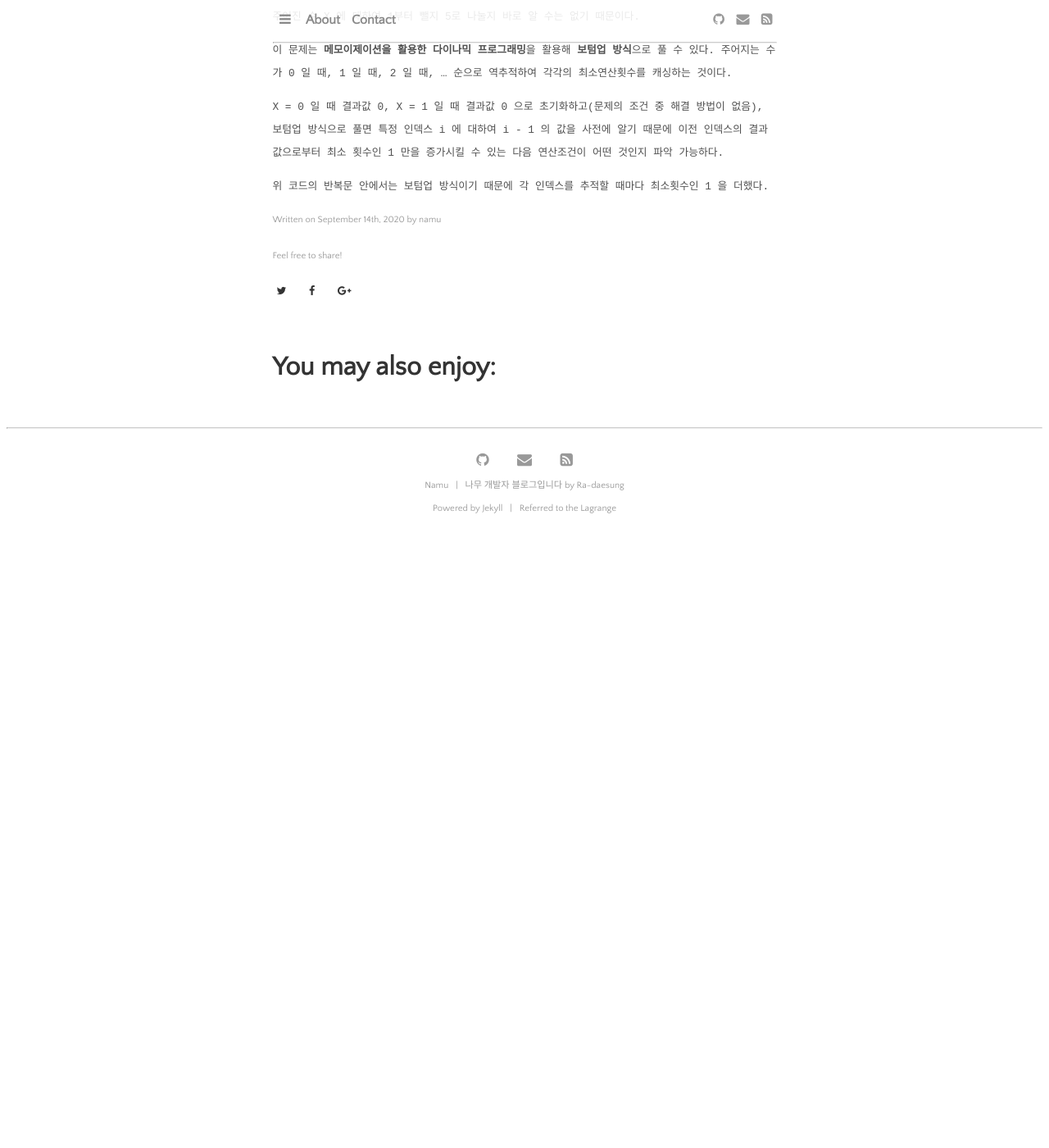
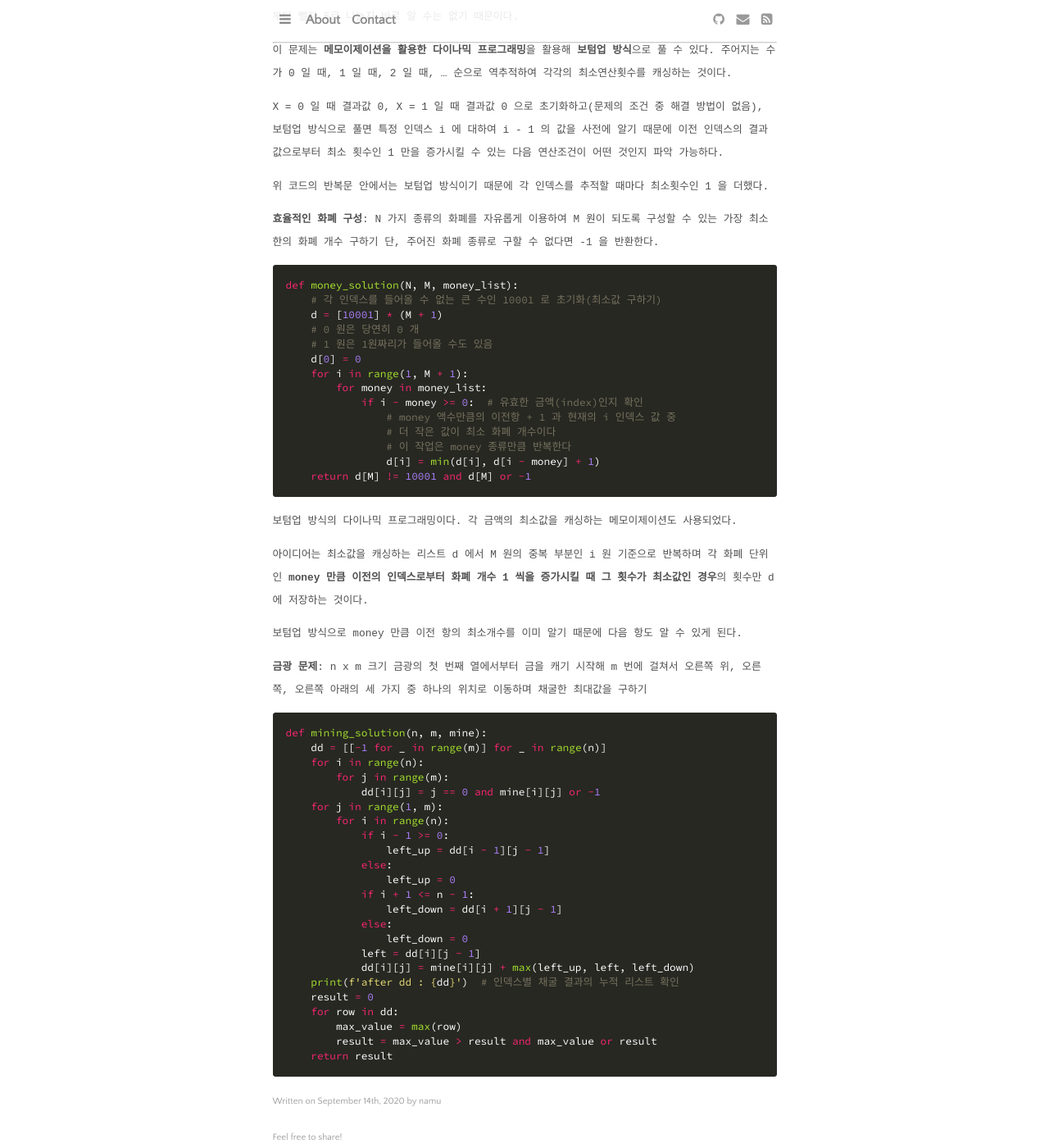
Before and after one commit to daesungRa/namu, a Jekyll site: the page built from _posts/algorithm/2020-09-14-dynamic.markdown, in a window 1280 px wide and 1400 px high, scrolled down 5504 px. Shown: the whole window at 82% size. Built offline with Jekyll 4.4.1, drawn with Linux system fonts in a browser that asks for light colours; some web fonts are replaced; before the commit the page ends 6186 px from its top, so only the background shows below that; some of the changed text lies outside the part shown.

Commit message:
post: Add solution to dynamic programming

````diff
--- a/_data/settings.yml
+++ b/_data/settings.yml
@@ -13,7 +13,7 @@ menu:
 dropdown_menu:
 - {name: '자바스크립트', path: 'javascript', url: ''}
 - {name: '파이썬', path: 'python', url: ''}
-- {name: '장고', path: 'django', url: ''}
+- {name: '장고, 플라스크', path: 'django', url: ''}
 - {name: '도커', path: 'docker', url: ''}
 - {name: '알고리즘/코테', path: 'algorithm', url: ''}
 - {name: 'CS', path: 'computer-science', url: ''}
--- a/_posts/algorithm/2020-09-14-dynamic.markdown
+++ b/_posts/algorithm/2020-09-14-dynamic.markdown
@@ -237,7 +237,7 @@ def make_one_solution(X):
 ```
 
 이 문제는 그리디로 보일 수 있으나, '**순서에 관계 없이**' 그리고 '**최소연산횟수**' 의 조건으로 인해
-단순히 탐욕적으로 따라가는 방식으로는 결과값을 알수 없게 되었다.<br>
+단순히 탐욕적으로 따라가는 방식(단순 탑다운)으로는 결과값을 알수 없게 되었다.
 주어진 수 X 에 대하여 1부터 뺄지 5로 나눌지 바로 알 수는 없기 때문이다.
 
 이 문제는 **메모이제이션을 활용한 다이나믹 프로그래밍**을 활용해 **보텀업 방식**으로 풀 수 있다.
@@ -248,3 +248,60 @@ X = 0 일 때 결과값 0, X = 1 일 때 결과값 0 으로 초기화하고(문
 이전 인덱스의 결과값으로부터 최소 횟수인 1 만을 증가시킬 수 있는 다음 연산조건이 어떤 것인지 파악 가능하다.
 
 위 코드의 반복문 안에서는 보텀업 방식이기 때문에 각 인덱스를 추적할 때마다 최소횟수인 1 을 더했다.
+
+**효율적인 화폐 구성**: N 가지 종류의 화폐를 자유롭게 이용하여 M 원이 되도록 구성할 수 있는 가장 최소한의 화폐 개수 구하기
+단, 주어진 화폐 종류로 구할 수 없다면 -1 을 반환한다.
+
+```python
+def money_solution(N, M, money_list):
+    # 각 인덱스를 들어올 수 없는 큰 수인 10001 로 초기화(최소값 구하기)
+    d = [10001] * (M + 1)
+    # 0 원은 당연히 0 개
+    # 1 원은 1원짜리가 들어올 수도 있음
+    d[0] = 0
+    for i in range(1, M + 1):
+        for money in money_list:
+            if i - money >= 0:  # 유효한 금액(index)인지 확인
+                # money 액수만큼의 이전항 + 1 과 현재의 i 인덱스 값 중
+                # 더 작은 값이 최소 화폐 개수이다
+                # 이 작업은 money 종류만큼 반복한다
+                d[i] = min(d[i], d[i - money] + 1)
+    return d[M] != 10001 and d[M] or -1
+```
+
+보텀업 방식의 다이나믹 프로그래밍이다. 각 금액의 최소값을 캐싱하는 메모이제이션도 사용되었다.
+
+아이디어는 최소값을 캐싱하는 리스트 d 에서 M 원의 중복 부분인 i 원 기준으로 반복하며
+각 화폐 단위인 **money 만큼 이전의 인덱스로부터 화폐 개수 1 씩을 증가시킬 때
+그 횟수가 최소값인 경우**의 횟수만 d 에 저장하는 것이다.
+
+보텀업 방식으로 money 만큼 이전 항의 최소개수를 이미 알기 때문에 다음 항도 알 수 있게 된다.
+
+**금광 문제**: n x m 크기 금광의 첫 번째 열에서부터 금을 캐기 시작해 m 번에 걸쳐서 오른쪽 위, 오른쪽, 오른쪽 아래의 세 가지 중
+하나의 위치로 이동하며 채굴한 최대값을 구하기
+
+```python
+def mining_solution(n, m, mine):
+    dd = [[-1 for _ in range(m)] for _ in range(n)]
+    for i in range(n):
+        for j in range(m):
+            dd[i][j] = j == 0 and mine[i][j] or -1
+    for j in range(1, m):
+        for i in range(n):
+            if i - 1 >= 0:
+                left_up = dd[i - 1][j - 1]
+            else:
+                left_up = 0
+            if i + 1 <= n - 1:
+                left_down = dd[i + 1][j - 1]
+            else:
+                left_down = 0
+            left = dd[i][j - 1]
+            dd[i][j] = mine[i][j] + max(left_up, left, left_down)
+    print(f'after dd : {dd}')  # 인덱스별 채굴 결과의 누적 리스트 확인
+    result = 0
+    for row in dd:
+        max_value = max(row)
+        result = max_value > result and max_value or result
+    return result
+```
````
Also changed, not shown: other parts of _posts/algorithm/2020-09-14-dynamic.markdown (+1 -1 lines).
